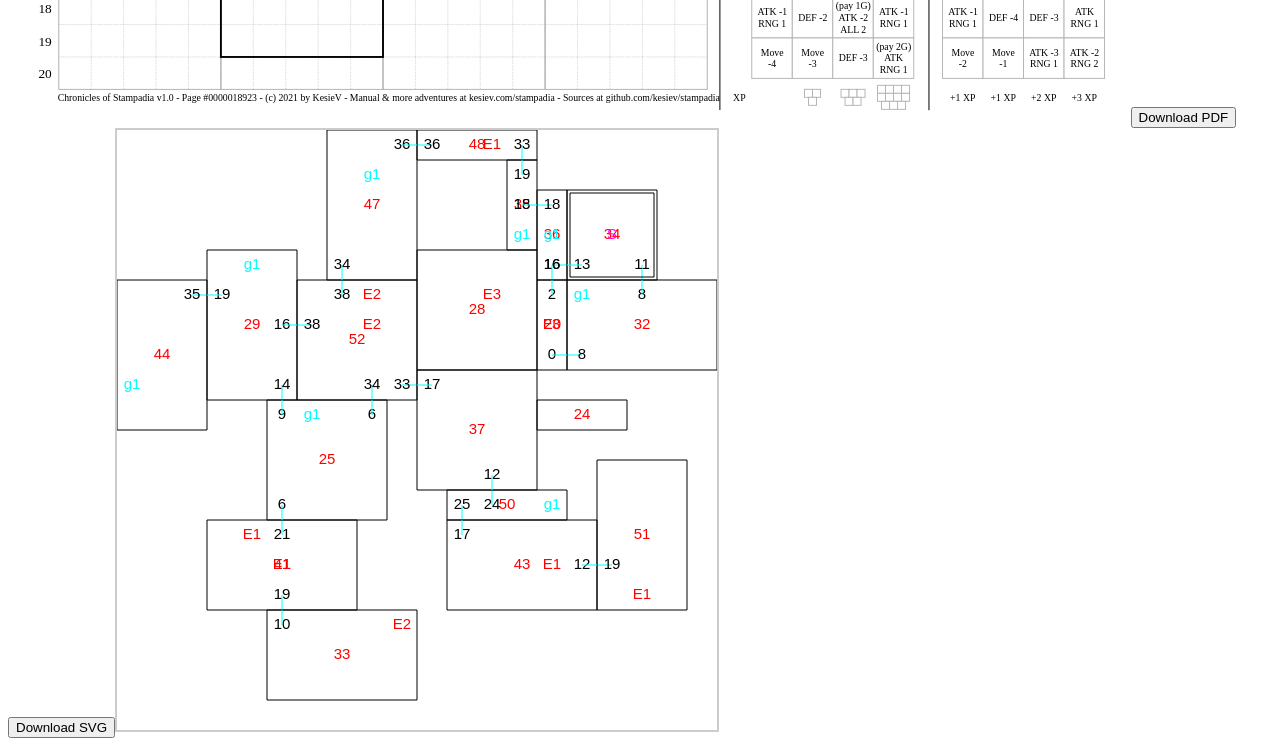
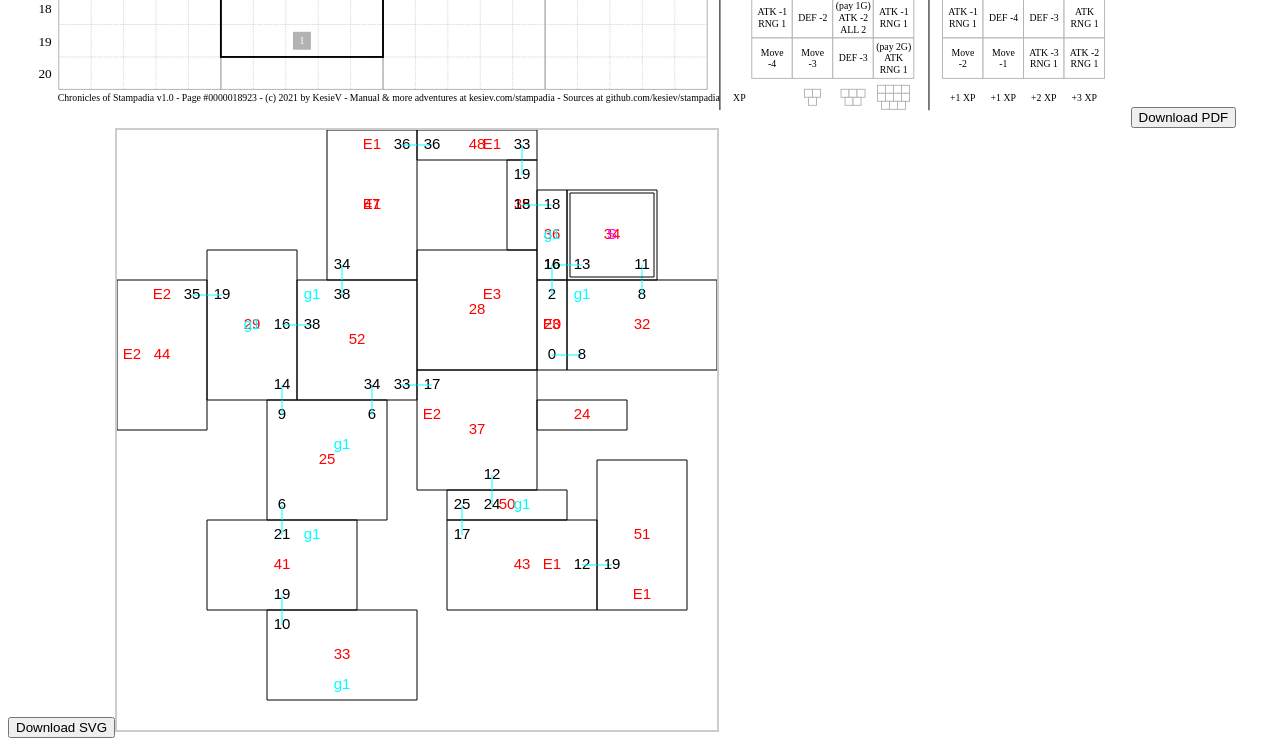
Before and after one commit to kesiev/stampadia, a website: page tools/debug.html in a window 1280 px wide. Shown: the part 680-1418 px from the top of the page. Drawn offline with Linux system fonts and the light colour scheme.

Commit message:
:tools: Improved quest rooms distance evaluation

```diff
--- a/database/quests-fillers.js
+++ b/database/quests-fillers.js
@@ -90,11 +90,10 @@ function loadQuestsMediumFillers() {
 
 function loadQuestsHardFillers() {
 	return [
-
 		{
 			id:"[CODEX-Events] Filler (medium) - The One: One level 2 enemy.",
 			onlyForHeroTags:["weak"],
-			steps:[[{id:"spawn",atPercentage:50,roomDescriptions:[
+			steps:[[{id:"spawn",atPercentage:99,roomDescriptions:[
 				[ "\"I'm sorry for you, {heroClass}!\""],
 				[ "\"I'll mince you up, {heroClass}!\"" ],
 				[ "\"Say goodbye, {heroClass}!\"" ]
@@ -102,7 +101,7 @@ function loadQuestsHardFillers() {
 		},
 		{
 			id:"[CODEX-Events] Filler (hard) - The Weak Pair: Two level 1 enemies.",
-			steps:[[{id:"spawn",atPercentage:50,roomDescriptions:[
+			steps:[[{id:"spawn",atPercentage:99,roomDescriptions:[
 				[ "\"See you in hell, {heroClass}!\"" ],
 				[ "\"Farewell, {heroClass}!\"" ],
 				[ "\"End of the line, {heroClass}!\"" ],
@@ -110,7 +109,7 @@ function loadQuestsHardFillers() {
 		},
 		{
 			id:"[CODEX-Events] Filler (hard) - The Strong Pair: Two level 2 enemies.",
-			steps:[[{id:"spawn",atPercentage:80,roomDescriptions:[
+			steps:[[{id:"spawn",atPercentage:99,roomDescriptions:[
 				[ "\"Let's get it on, guys!\"" ],
 				[ "\"Let's tear it up!\"" ],
 				[ "\"I want that head on a pike!\"" ]
--- a/js/core.js
+++ b/js/core.js
@@ -223,6 +223,8 @@ const Core=function(settings) {
 
 			// Hardest area
 			{questType:"hardFiller",count:1,distance:"farthest"},
+
+
 			{questType:"bonus",count:1,distance:"farthest"},
 			{questType:"malus",count:1,distance:"farthest"},
 
@@ -235,6 +237,7 @@ const Core=function(settings) {
 			// Filling
 			{questType:"sub",count:1,distance:"farthest"},
 			{questType:"mediumFiller",count:1,distance:"random"},
+
 
 		]);
 		dunggen.setModifiers(MODIFIERS);
--- a/js/generator.js
+++ b/js/generator.js
@@ -1157,7 +1157,10 @@ const DungeonGenerator=function(root,mapwidth,mapheight,seed,debug) {
 
 					if (success) {
 						// Move steps as near as possible their requested positions
-						let head=roomsMeta.length-1;
+						let
+							head=roomsMeta.length-1,
+							nearestRoom=1000,
+							farthestRoom=-1;
 						const result=[];
 
 						for (var j=stepsMeta.length-1;j>=0;j--) {
@@ -1166,7 +1169,6 @@ const DungeonGenerator=function(root,mapwidth,mapheight,seed,debug) {
 								q,
 								requestedPosition=Math.max(Math.min(Math.floor(stepMeta.atPercentage/101*roomsMeta.length),head),stepMeta.room),
 								force=(stepMeta.atPercentage==0)||(stepMeta.atPercentage==100);
-
 							for (q=requestedPosition;q>=stepMeta.room;q--)
 								if (roomsMeta[q].fitSteps[stepMeta.id]) {
 									if (force&&(q!=requestedPosition)) {
@@ -1175,6 +1177,8 @@ const DungeonGenerator=function(root,mapwidth,mapheight,seed,debug) {
 									}
 									result[stepMeta.id]=roomsMeta[q].room;
 									stepMeta.room=q;
+									if (q>farthestRoom) farthestRoom=q;
+									if (q<nearestRoom) nearestRoom=q;
 									break;
 								}
 							head=q-1;
@@ -1184,7 +1188,7 @@ const DungeonGenerator=function(root,mapwidth,mapheight,seed,debug) {
 						if (success) {
 
 							if (result.length!=steps.length) debugger;
-							return result;
+							return {subroute:result,farthestRoom:farthestRoom,nearestRoom:nearestRoom};
 
 						} else return false;
 					}
@@ -1210,18 +1214,25 @@ const DungeonGenerator=function(root,mapwidth,mapheight,seed,debug) {
 			if (excludeQuests.indexOf(quest)==-1) {
 				quest.steps.forEach(steps=>{
 					let
-						subroutes={},
+						subroutesNearest={},
+						subroutesFarthest={},
 						allSubroutes=[];
 						longestRoute=0,
 						shortestRoute=0;
 					routes.forEach(route=>{
 						const subroute=this.getQuestSubroute(route,quest,steps);
 						if (subroute) {
-							if (!subroutes[route.length]) subroutes[route.length]=[];
-							subroutes[route.length].push(subroute);
+							if (!subroutesNearest[subroute.nearestRoom]) subroutesNearest[subroute.nearestRoom]=[];
+							subroutesNearest[subroute.nearestRoom].push(subroute);
+
+							if (!subroutesFarthest[subroute.farthestRoom]) subroutesFarthest[subroute.farthestRoom]=[];
+							subroutesFarthest[subroute.farthestRoom].push(subroute);
+
 							allSubroutes.push(subroute);
-							if (!longestRoute||(route.length>longestRoute)) longestRoute=route.length;
-							if (!shortestRoute||(route.length<shortestRoute)) shortestRoute=route.length;
+
+							if (!longestRoute||(subroute.farthestRoom>longestRoute)) longestRoute=subroute.farthestRoom;
+							if (!shortestRoute||(subroute.nearestRoom<shortestRoute)) shortestRoute=subroute.nearestRoom;
+
 						}
 					});
 					if (quest.debugger) debugger;
@@ -1229,19 +1240,19 @@ const DungeonGenerator=function(root,mapwidth,mapheight,seed,debug) {
 						var subroute;
 						switch (distance) {
 							case "nearest":{
-								subroute=getRandom(subroutes[shortestRoute]);
+								subroute=getRandom(subroutesNearest[shortestRoute]);
 								break;
 							}
-							case "nearest":{
+							case "farthest":{
+								subroute=getRandom(subroutesFarthest[longestRoute]);
+								break;
+							}
+							default:{
 								subroute=getRandom(allSubroutes);
 								break;
 							}
-							default:{
-								subroute=getRandom(subroutes[longestRoute]);
-								break;
-							}
 						}
-						questVersions.push({subroute:subroute,quest:quest,steps:steps});
+						questVersions.push({subroute:subroute.subroute,quest:quest,steps:steps});
 					}
 				})
 				if (questVersions.length) quests.push(getRandom(questVersions));
@@ -1388,7 +1399,7 @@ const DungeonGenerator=function(root,mapwidth,mapheight,seed,debug) {
 		}
 
 		// Log quest to metadata
-		if (debug&&debug.dumpSelection) this.metadata.selection.push({quest:quest});
+		if (debug&&debug.dumpSelection) this.metadata.selection.push({quest:quest,route:subroute});
 	}
 
 	// Flavor text
--- a/tools/debug.html
+++ b/tools/debug.html
@@ -76,7 +76,7 @@ function createDungeon() {
 			if (stop) {
 				dungen.metadata.selection.forEach(row=>{
 					if (row.modifier&&row.modifier.id) console.log(row.modifier.id);
-					if (row.quest&&row.quest.id) console.log(row.quest.id);
+					if (row.quest&&row.quest.id) console.log(row.quest.id,row.route);
 				});
 				console.log();
 				dungen.showSVG();
```
